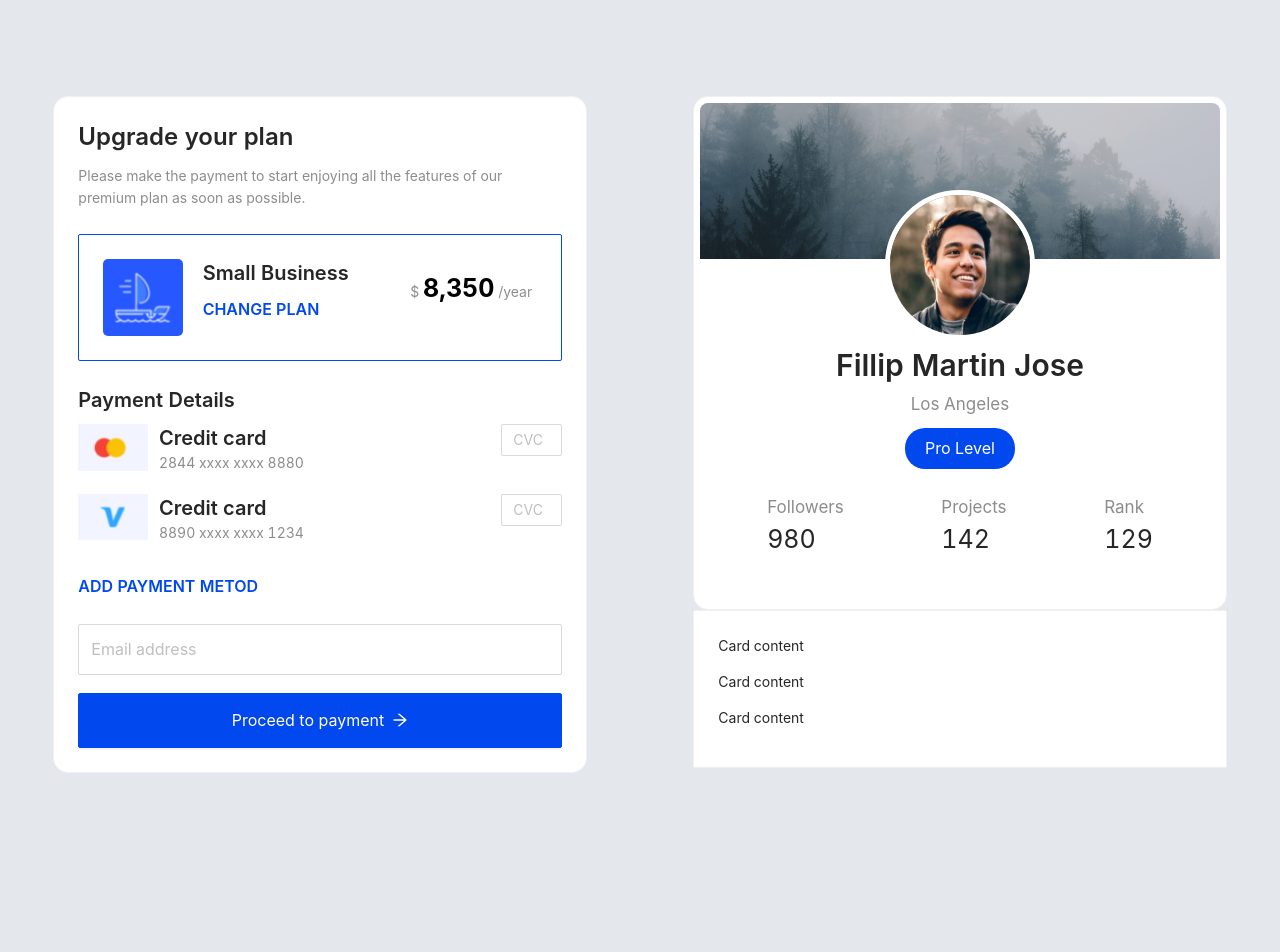
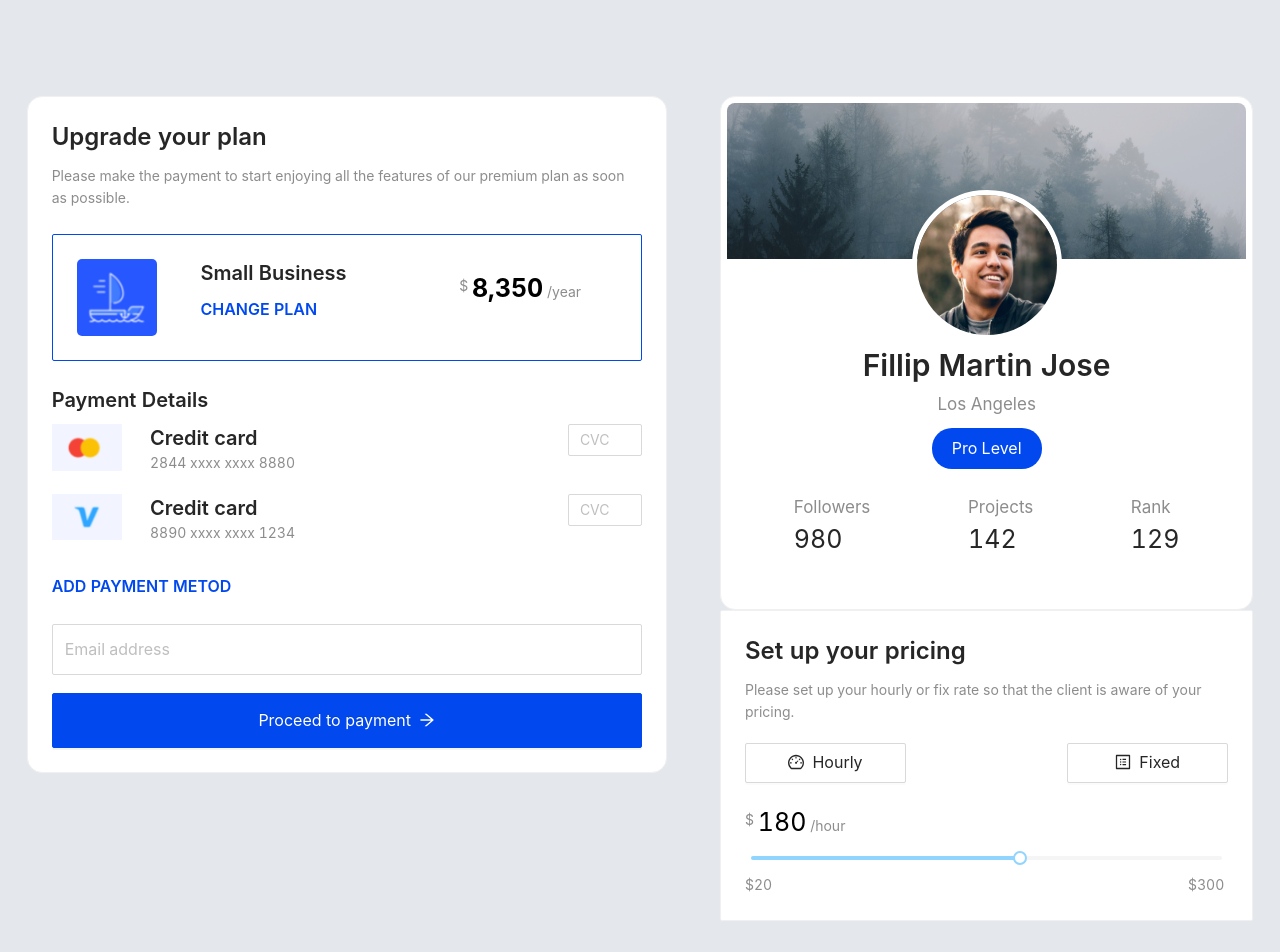
Before and after one commit to annsuparada/UI-code-challeange, a React (Create React App) app in the folder client/: page / in a window 1280 px wide. Shown: the top 952 px of the page. Before the commit the page ends 869 px from the top, so only its background shows below. Built offline with nearby package versions, Linux system fonts and the light colour scheme.

Commit message:
pricing card

```diff
--- a/client/src/components/DisplayCards.js
+++ b/client/src/components/DisplayCards.js
@@ -1,24 +1,21 @@
 import React from "react";
 import UpgradePlanCard from "./UpgradePlanCard";
 import ProfileCard from "./ProfileCard";
-import { Card, Row, Col, Typography } from "antd";
+import PricingCard from "./PricingCard";
 
-const { Title, Text } = Typography;
+import { Row, Col } from "antd";
+
 const DisplayCards = () => {
   return (
     <div className="display-container">
       <Row justify="space-around">
-        <Col span={10}>
+        <Col span={12}>
           <UpgradePlanCard />
         </Col>
 
         <Col span={10}>
           <ProfileCard />
-          <Card>
-            <p>Card content</p>
-            <p>Card content</p>
-            <p>Card content</p>
-          </Card>
+          <PricingCard />
         </Col>
       </Row>
     </div>
--- /dev/null
+++ b/client/src/components/PricingCard.js
@@ -0,0 +1,101 @@
+import React, { useState } from "react";
+import { Card, Row, Col, Typography, Button, Slider } from "antd";
+import { ProfileOutlined, DashboardOutlined } from "@ant-design/icons";
+
+const { Title, Text } = Typography;
+
+const PricingCard = () => {
+  const [number, setNumber] = useState(180);
+  const [toggle, setToggle] = useState(true);
+
+  const numberOnchange = (value) => {
+    setNumber(value);
+  };
+
+  const hourlyToggle = () => setToggle(true);
+
+  const fixedRateToggle = () => setToggle(false);
+
+  return (
+    <div>
+      <Card>
+        <Title level={3}>Set up your pricing</Title>
+        <Text type="secondary">
+          Please set up your hourly or fix rate so that the client is aware of
+          your pricing.
+        </Text>
+
+        <Row justify="space-around" style={{ marginTop: 20, marginBottom: 20 }}>
+          <Col span={8}>
+            <Button size="large" block onClick={hourlyToggle}>
+              <DashboardOutlined />
+              Hourly
+            </Button>
+          </Col>
+          <Col span={8}></Col>
+          <Col span={8}>
+            <Button size="large" block onClick={fixedRateToggle}>
+              <ProfileOutlined />
+              Fixed
+            </Button>
+          </Col>
+        </Row>
+
+        {toggle ? (
+          <div>
+            <Text type="secondary">
+              <span
+                style={{
+                  top: "-6px",
+                  position: "relative",
+                }}
+              >
+                $
+              </span>{" "}
+              <span style={{ color: "black", fontSize: 25 }}>{number}</span>{" "}
+              /hour
+            </Text>
+            <Slider
+              min={20}
+              max={300}
+              value={number}
+              onChange={numberOnchange}
+            />
+            <Row justify="space-around">
+              <Col span={2}>
+                <Text type="secondary">$20</Text>
+              </Col>
+              <Col span={20}></Col>
+              <Col span={2}>
+                <Text type="secondary">$300</Text>
+              </Col>
+            </Row>
+          </div>
+        ) : (
+          <div style={{ marginBottom: 9 }}>
+            <Title level={3}>Fixed Rate</Title>
+            <Row justify="space-around">
+              <Col span={7}>
+                <Button size="large" block onClick={fixedRateToggle}>
+                  $1000
+                </Button>
+              </Col>
+              <Col span={7}>
+                <Button size="large" block onClick={fixedRateToggle}>
+                  $2000
+                </Button>
+              </Col>
+              <Col span={7}>
+                <Button size="large" block onClick={fixedRateToggle}>
+                  $3000
+                </Button>
+              </Col>
+            </Row>
+          </div>
+        )}
+      </Card>
+    </div>
+  );
+};
+
+export default PricingCard;
--- a/client/src/components/ProfileCard.js
+++ b/client/src/components/ProfileCard.js
@@ -1,5 +1,5 @@
 import React from "react";
-import { Card, Row, Col, Typography, Badge } from "antd";
+import { Card, Row, Col, Typography } from "antd";
 
 const { Title, Text } = Typography;
 
--- a/client/src/components/UpgradePlanCard.js
+++ b/client/src/components/UpgradePlanCard.js
@@ -35,7 +35,14 @@ const UpgradePlanCard = () => {
           </Col>
           <Col span={7} style={{ marginTop: "10px" }}>
             <Text type="secondary">
-              ${" "}
+              <span
+                style={{
+                  top: "-6px",
+                  position: "relative",
+                }}
+              >
+                $
+              </span>{" "}
               <span
                 style={{ color: "black", fontSize: 25, fontWeight: "bold" }}
               >
```
